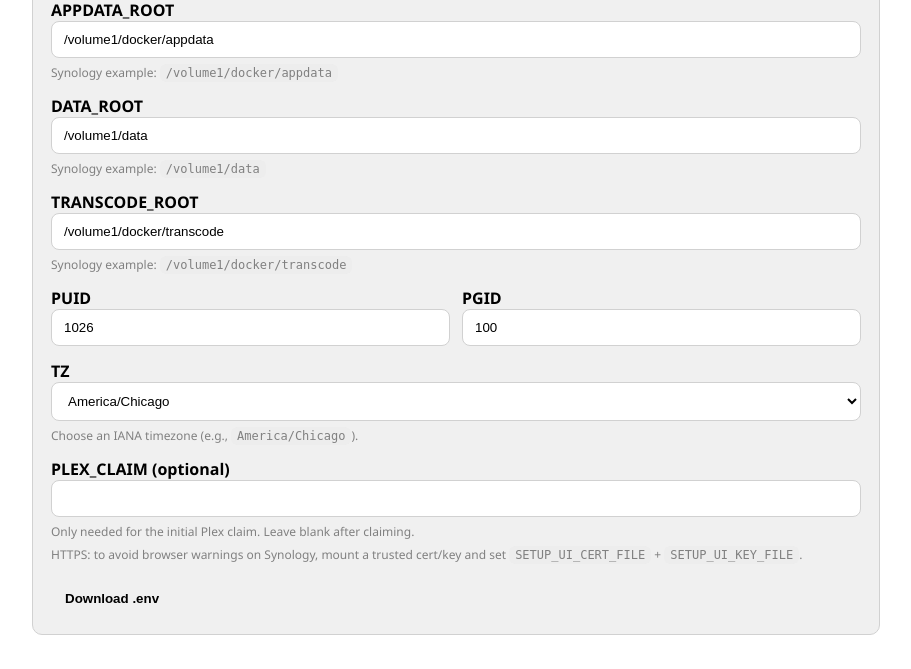
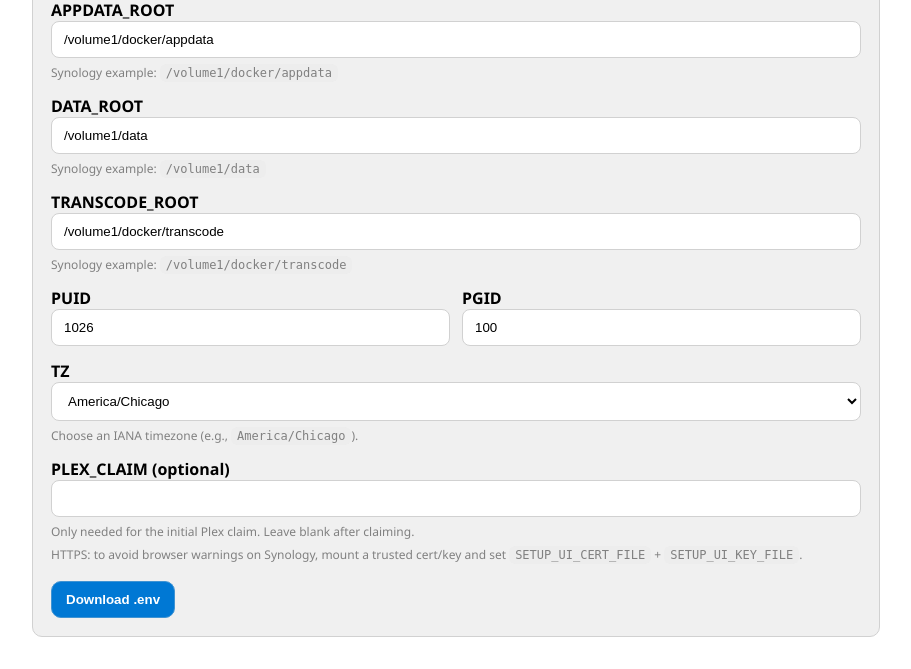
Before and after one commit to Kellz-Kreations/eden-viewer, a Flask app: page / in a window 1280 px wide. Shown: the part 377-1046 px from the top of the page, without its empty margins (184-1095 px from the left). Before the commit the page ends 1012 px from the top, so only its background shows below. Run offline with Flask 3, Linux system fonts and the light colour scheme.

Commit message:
Fix accent color variables for improved UI consistency

```diff
--- a/setup-ui/templates/index.html
+++ b/setup-ui/templates/index.html
@@ -12,8 +12,8 @@
       --border: color-mix(in srgb, CanvasText 18%, Canvas);
       --surface: color-mix(in srgb, Canvas 94%, CanvasText);
       --surface-2: color-mix(in srgb, Canvas 98%, CanvasText);
-      --accent: AccentColor;
-      --accent-fg: AccentColorText;
+      --accent: #0078D4;
+      --accent-fg: #FFFFFF;
       --danger: #b00020;
       --radius: 10px;
     }
```
